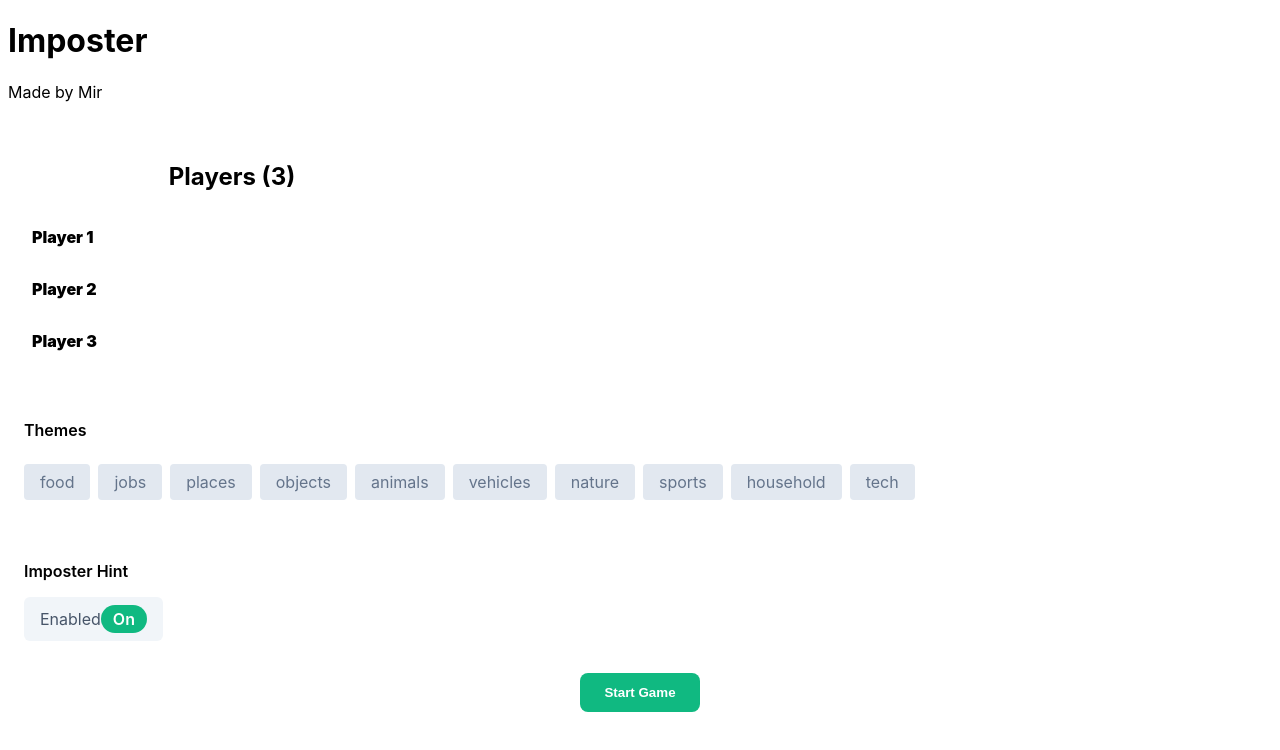
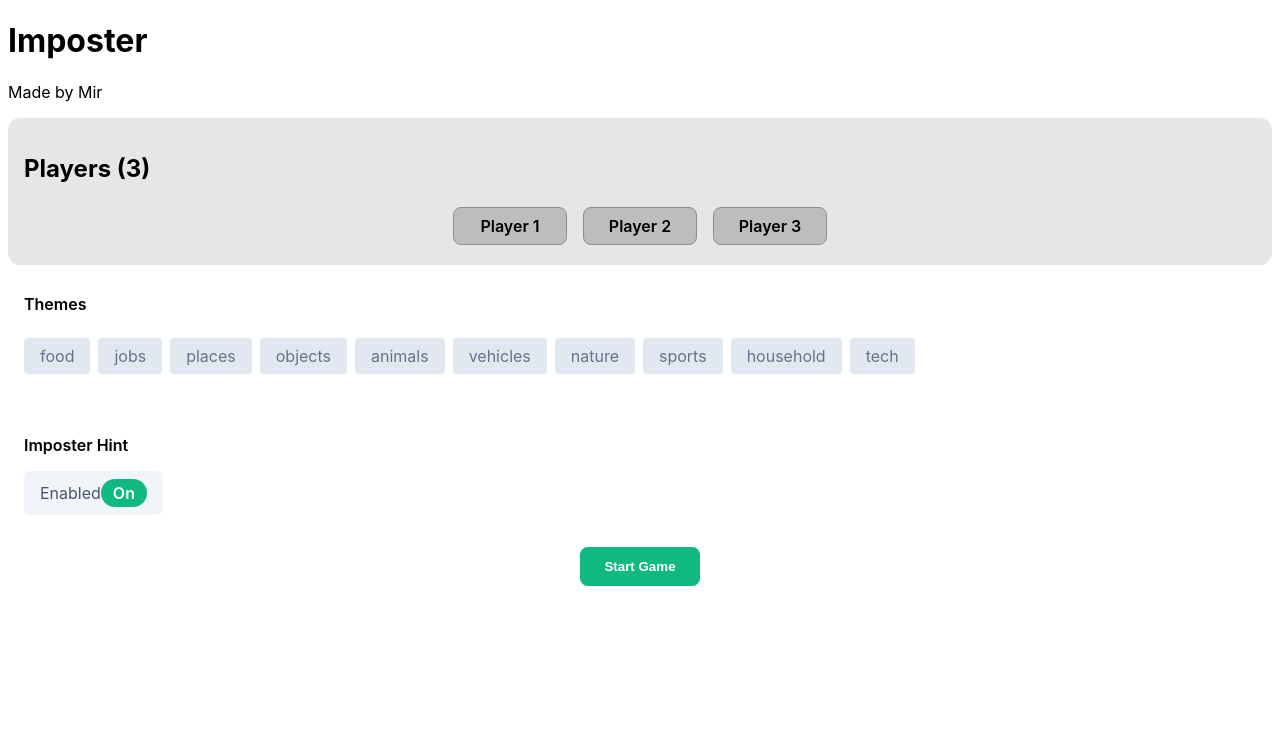
Before and after one commit to mirajhaq/imposter-vercel, a Next.js app: page / in a window 1280 px wide. Shown: the top 750 px of the page. Built offline with nearby package versions, Linux system fonts and the light colour scheme.

Commit message:
Centering and restyling player tile

```diff
--- a/src/app/globals.css
+++ b/src/app/globals.css
@@ -54,13 +54,9 @@ html, body {
 
 /* Card / Panel */
 .card {
-  background-color: white;
-  padding: 1.5rem;
+  background-color: rgb(230, 230, 230);
+  padding: 1rem;
   border-radius: 12px;
-  max-width: 400px;
-  width: 100%;
-  text-align: center;
-  margin: 0rem;
 }
 
 /* Flex container for centering */
--- a/src/components/PlayerTile.tsx
+++ b/src/components/PlayerTile.tsx
@@ -12,11 +12,22 @@ export default function PlayerTile({ name, onClick }: PlayerTileProps) {
       style={{
         all: 'unset',
         cursor: 'pointer',
-        display: 'block',
-        textAlign: 'center',
+        display: 'inline-block',
+        margin: '0.25rem', // add spacing around each tile
       }}
     >
-      <p style={{ color: '#000000ff', fontWeight: 900 }}>{name}</p>
+      <div
+        style={{
+          padding: '0.5rem 1rem',
+          backgroundColor: '#bdbdbdff',
+          borderRadius: '8px',
+          border: '1px solid #8f8e8eff',
+          minWidth: '80px',
+          textAlign: 'center',
+        }}
+      >
+        <span style={{ color: '#000', fontWeight: 600 }}>{name}</span>
+      </div>
     </button>
   )
 }
--- a/src/components/SetupScreen.tsx
+++ b/src/components/SetupScreen.tsx
@@ -44,12 +44,22 @@ export default function SetupScreen({
         </div>
 
         {/* Players Section */}
-        <div className="card p-4 sm:p-6">
-          <div className="flex items-center justify-between mb-4">
+        <div
+  className="card p-4 sm:p-6 cursor-pointer hover:shadow-md transition"
+  onClick={() => setShowPlayerEditor(true)}
+>
+  {/* Center title */}
+  <div className="text-center mb-4">
     <h2 className="text-lg font-semibold">Players ({numPlayers})</h2>
   </div>
 
-          <div className="grid grid-cols-2 sm:grid-cols-3 gap-2">
+  {/* Center player tiles */}
+  <div style={{
+    display: 'flex',
+    flexWrap: 'wrap',
+    justifyContent: 'center', // centers the tiles
+    gap: '0.5rem',           // spacing between tiles
+  }}>
     {Array.from({ length: numPlayers }).map((_, i) => (
       <PlayerTile
         key={i}
@@ -59,7 +69,6 @@ export default function SetupScreen({
     ))}
   </div>
 </div>
-
         {/* Theme Section */}
         <ThemeTile
           selectedThemes={selectedThemes}
```
Lines whose indentation alone changed are shown as unchanged.
